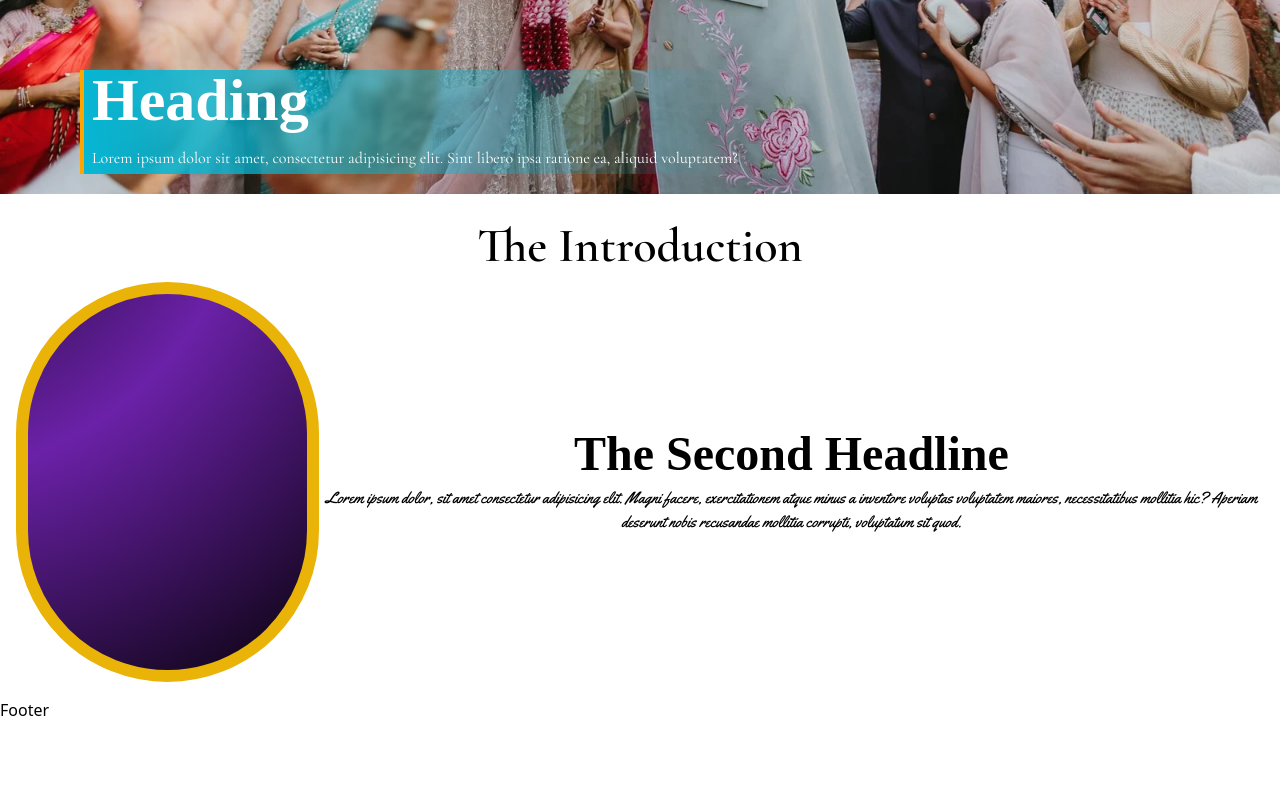
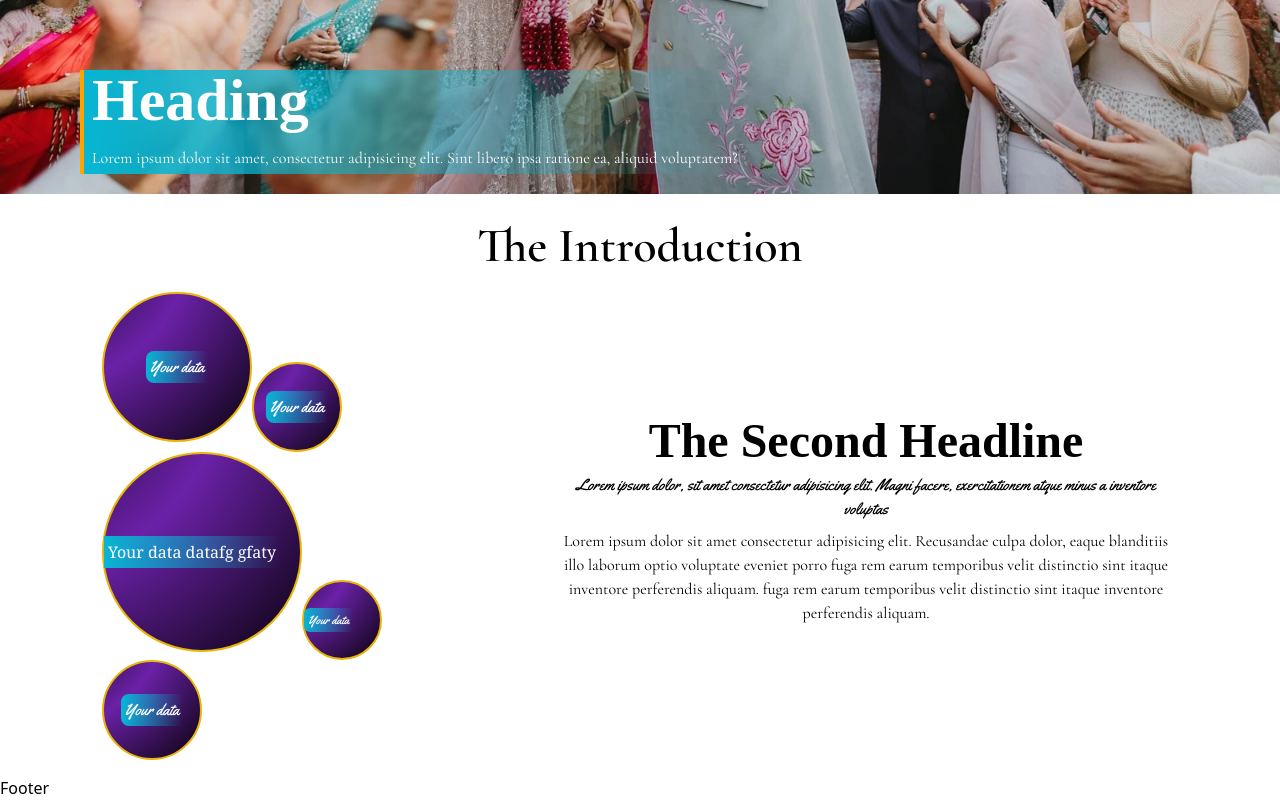
Before and after one commit to adityasinghchouhan1/StudentCorner, a React (Vite) app in the folder Client/: page / in a window 1280 px wide. Shown: the part 606-1406 px from the top of the page. Before the commit the page ends 1328 px from the top, so only its background shows below. Built offline with nearby package versions, Linux system fonts and the light colour scheme; a web font is replaced by a local one.

Commit message:
creating new intropage

```diff
--- a/Client/src/Component/IntroPage.jsx
+++ b/Client/src/Component/IntroPage.jsx
@@ -8,18 +8,52 @@ const IntroPage = () => {
           The Introduction
         </h1>
         <div className="flex sm:flex-row flex-col sm:justify-around justify-center items-center">
-          <div className="w-[400px] h-[400px] rounded-full border-yellow-500 border-[12px]  bg-radial-gradient bg-size-300 animate-radial-move text-center flex items-center justify-center">
-            <h1></h1>
+          <div>
+            <div className="flex items-center">
+              <div className="w-[150px] h-[150px] rounded-full border-yellow-500 border-2 relative  bg-radial-gradient bg-size-300 animate-radial-move text-center flex items-center justify-center">
+                <h5 className="bg-gradient-to-r from-cyan-500 text-white font-Yellowtail p-1 rounded-l-lg ">
+                  Your data
+                </h5>
+              </div>
+              <div className="mt-20 w-[90px] h-[90px] rounded-full border-yellow-500 border-2 relative  bg-radial-gradient bg-size-300 animate-radial-move text-center flex items-center justify-center">
+                <h5 className="bg-gradient-to-r from-cyan-500 text-white font-Yellowtail p-1 rounded-l-lg ">
+                  Your data
+                </h5>
+              </div>
+            </div>
+            <div className="flex ">
+              <div className="w-[200px] h-[200px] rounded-full border-yellow-500 border-2 relative  bg-radial-gradient bg-size-300 animate-radial-move flex items-center justify-start">
+                <h5 className="bg-gradient-to-r from-cyan-500 text-white font-serif p-1">
+                  Your data datafg gfaty
+                </h5>
+              </div>
+              <div className="mt-32 w-[80px] h-[80px] rounded-full border-yellow-500 border-2 relative  bg-radial-gradient bg-size-300 animate-radial-move text-start flex items-center justify-start">
+                <h5 className="bg-gradient-to-r text-xs from-cyan-500 text-white font-Yellowtail p-1 rounded-l-md ">
+                  Your data
+                </h5>
+              </div>
+            </div>
+            <div className="w-[100px] h-[100px] rounded-full border-yellow-500 border-2 relative  bg-radial-gradient bg-size-300 animate-radial-move text-center flex items-center justify-center">
+              <h5 className="bg-gradient-to-r from-cyan-500 text-white font-Yellowtail p-1 rounded-l-lg ">
+                Your data
+              </h5>
+            </div>
           </div>
-          <div className="flex flex-col items-center justify-center text-center sm:my-0 my-6">
+          <div className="flex flex-col items-center justify-center text-center sm:my-0 my-6 sm:w-2/4">
             <h2 className="text-5xl font-Playfair font-bold mb-2">
               The Second Headline
             </h2>
             <p className="font-Yellowtail">
               Lorem ipsum dolor, sit amet consectetur adipisicing elit. Magni
-              facere, exercitationem atque minus a inventore voluptas voluptatem
-              maiores, necessitatibus mollitia hic? Aperiam deserunt nobis
-              recusandae mollitia corrupti, voluptatum sit quod.
+              facere, exercitationem atque minus a inventore voluptas
+            </p>
+            <p className="mt-2 font-CormorantGaramond">
+              Lorem ipsum dolor sit amet consectetur adipisicing elit.
+              Recusandae culpa dolor, eaque blanditiis illo laborum optio
+              voluptate eveniet porro fuga rem earum temporibus velit distinctio
+              sint itaque inventore perferendis aliquam. fuga rem earum
+              temporibus velit distinctio sint itaque inventore perferendis
+              aliquam.
             </p>
           </div>
         </div>
```
